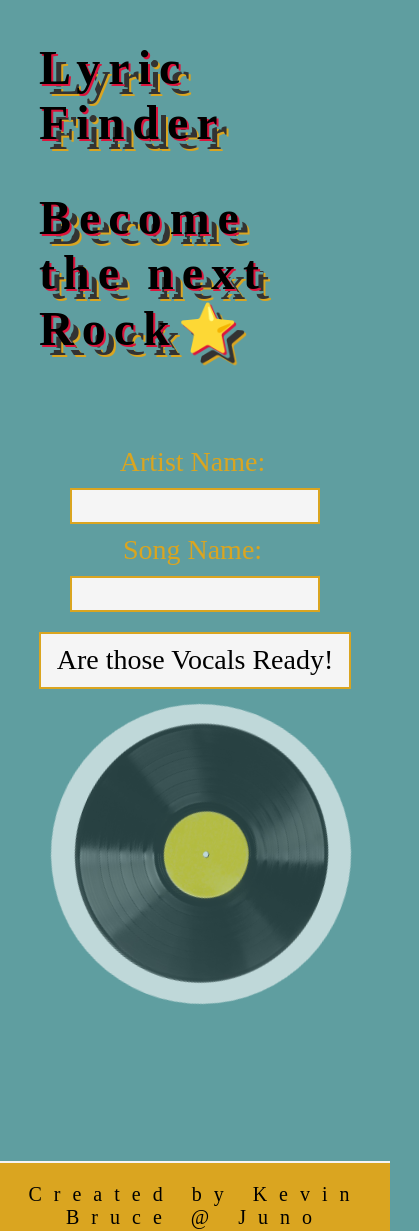
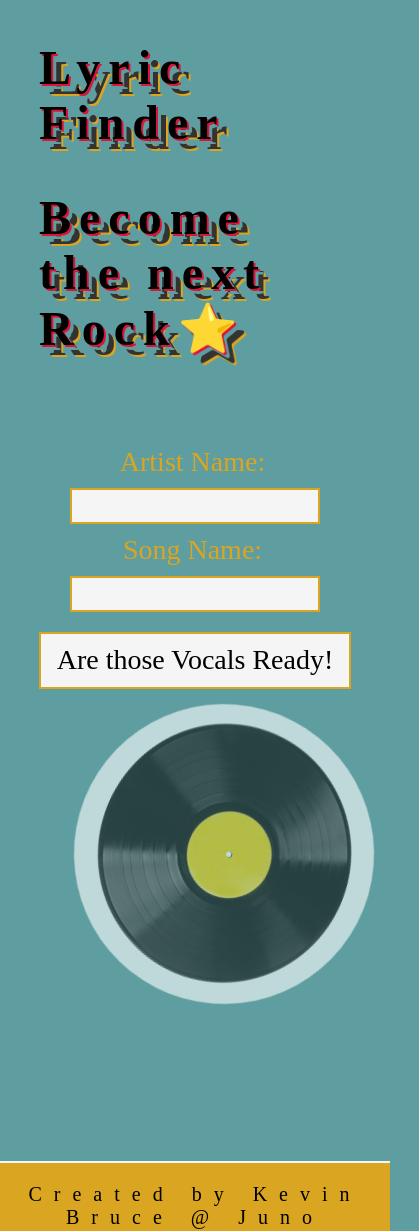
Before and after one commit to Kbruce12/project3-main, a React (Create React App) app: page / in a window 390 px wide. Shown: the top 1231 px of the page, 419 px wide, since content can reach past the window. Built offline with nearby package versions, Linux system fonts and the light colour scheme.

Commit message:
added text

```diff
--- a/src/Form.js
+++ b/src/Form.js
@@ -10,7 +10,7 @@ function Form (props) {
                     <button onClick={props.handleSubmit}>Are those Vocals Ready!</button>
                     {props.formError ? <div className="error">
                                             <p>Opps we couldn't find those lyrics!!</p>
-                                            <p>Try someone less obscure hipster</p>
+                                            <p>Check your spelling or Try someone less obscure hipster</p>
                                         </div> : null}
                 </form>
             </section>
--- a/src/index.css
+++ b/src/index.css
@@ -230,7 +230,7 @@ footer p {
   }
   .loading-image {
     top: 10%;
-    right: 10%;
+    right: 4%;
   }
   .error {
     padding: 0;
```
